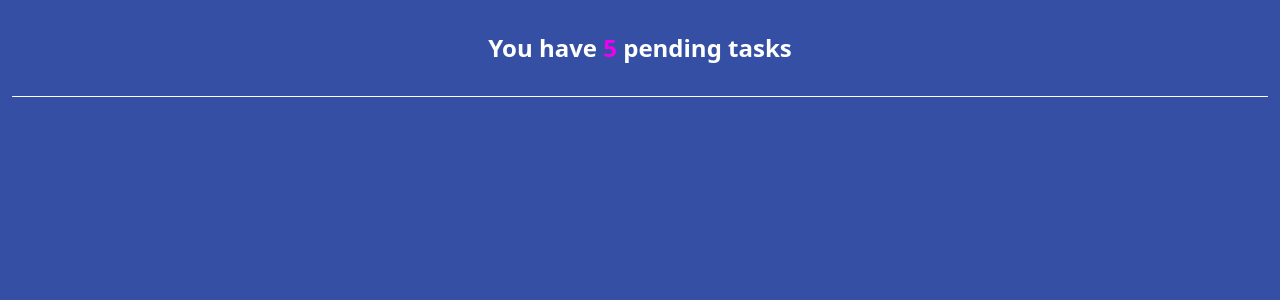
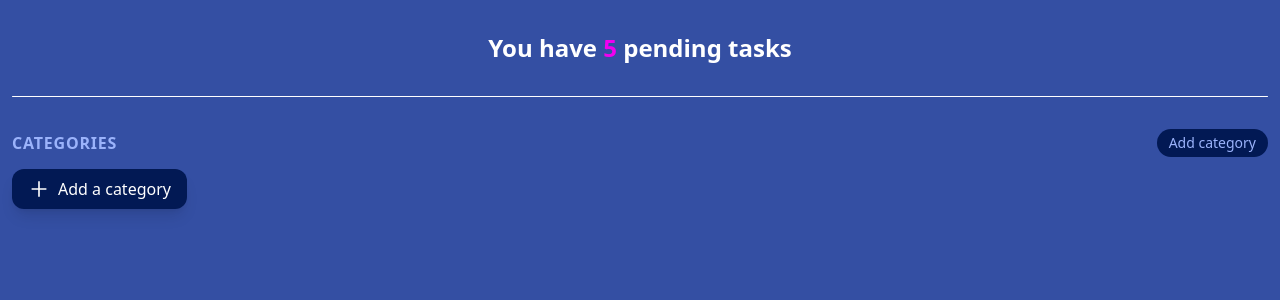
Before and after one commit to LucasBelin/todoapp-reactjs-vs-solidjs, a React (Create React App) app: page / in a window 1280 px wide. Shown: the top 300 px of the page. Built offline with nearby package versions, Linux system fonts and the light colour scheme.

Commit message:
create categories container and category component

```diff
--- a/src/App.js
+++ b/src/App.js
@@ -4,7 +4,7 @@ function App() {
   return (
     <div className="min-h-screen px-3 pt-8 flex flex-col items-start gap-8 overflow-hidden relative bg-lightBlue">
       <Header pendingTaskCount={5} />
-      <Categories />
+      <Categories data={[]} />
       <Tasks />
     </div>
   )
--- /dev/null
+++ b/src/components/category/Category.js
@@ -0,0 +1,7 @@
+import React from "react"
+
+function Category() {
+  return <div></div>
+}
+
+export default Category
--- a/src/components/index.js
+++ b/src/components/index.js
@@ -1 +1,2 @@
 export { default as Separator } from "./separator/Separator"
+export { default as Category } from "./category/Category"
--- a/src/containers/categories/Categories.js
+++ b/src/containers/categories/Categories.js
@@ -1,7 +1,29 @@
 import React from "react"
+import { Category } from "../../components"
+import { AiOutlinePlus } from "react-icons/ai"
 
-function Categories() {
-  return <div></div>
+function Categories({ data }) {
+  return (
+    <div className="flex flex-col self-stretch">
+      <div className="flex justify-between items-center">
+        <h2 className="select-none uppercase text-fontAlt font-semibold tracking-wider">Categories</h2>
+        <span className="bg-darkBlue hover:bg-darkBlueHover text-fontAlt text-sm rounded-full px-3 py-1 select-none">Add category</span>
+      </div>
+
+      {data.length === 0 && (
+        <div className="flex gap-2 items-center self-start bg-darkBlue transition-all hover:bg-darkBlueHover rounded-xl shadow-lg px-4 py-2 mt-3">
+          <AiOutlinePlus color="white" size={22} />
+          <h3 className="text-white">Add a category</h3>
+        </div>
+      )}
+
+      <div className="overflow-x-scroll h-32 flex gap-4 items-center">
+        {data.map((category) => {
+          return <Category key={category.id} id={category.id} name={category.name} tasks={[...category.tasks]} accent={category.accent} />
+        })}
+      </div>
+    </div>
+  )
 }
 
 export default Categories
--- a/src/utils/index.js
+++ b/src/utils/index.js
@@ -0,0 +1,2 @@
+export { getAccent } from "./accents"
+export { getNextAccent } from "./accents"
```
